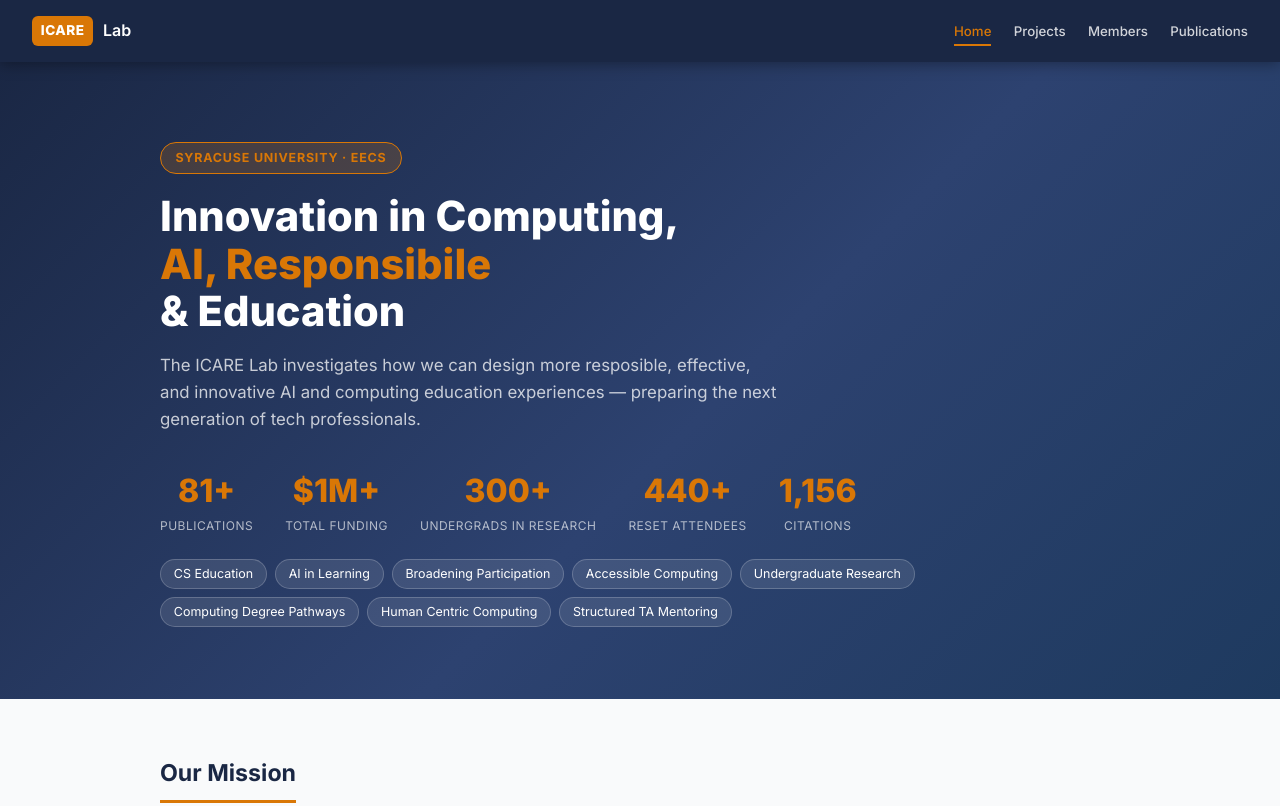
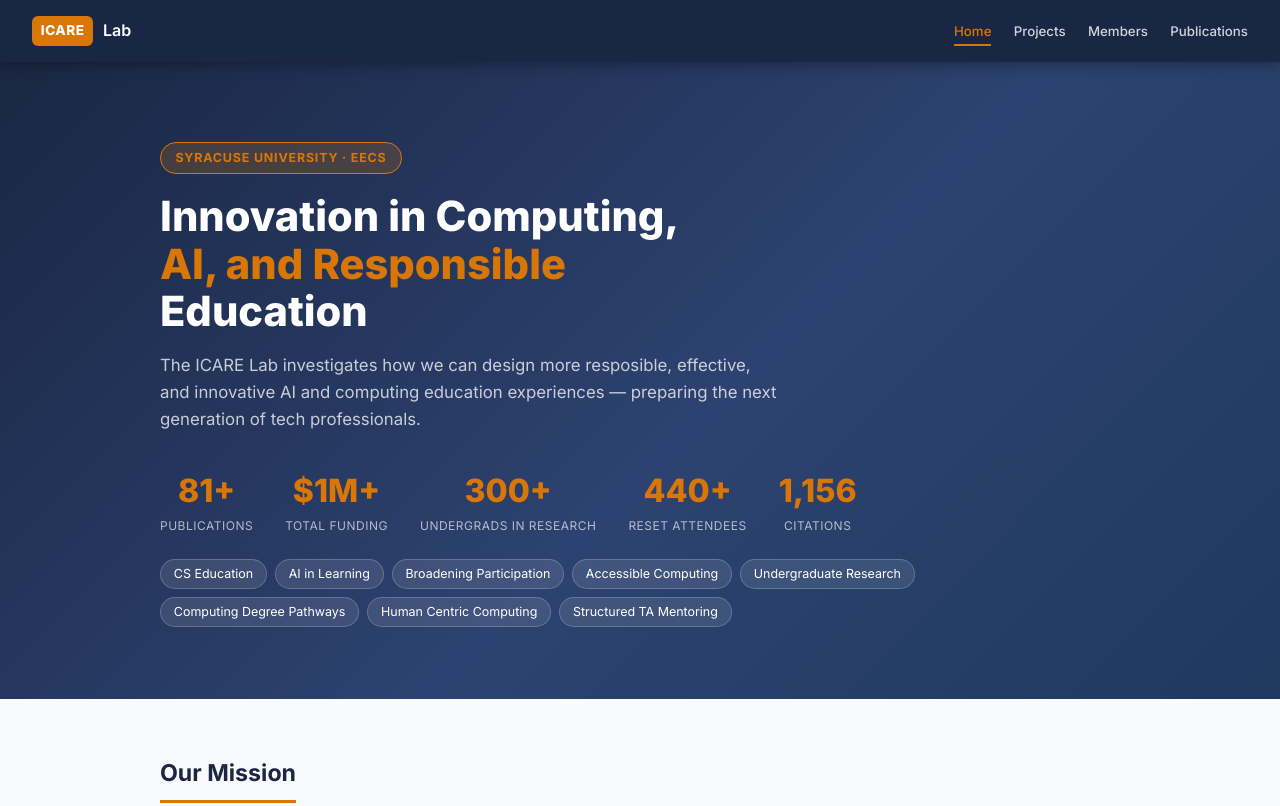
Before and after one commit to farahman/farahman.github.io, a plain HTML site: page icare-lab.html in a window 1280 px wide. Shown: the top 806 px of the page. Drawn offline with Linux system fonts and the light colour scheme.

Commit message:
Update icare-lab.html

```diff
--- a/icare-lab.html
+++ b/icare-lab.html
@@ -176,7 +176,7 @@
   <div class="hero">
     <div class="hero-inner">
       <div class="hero-eyebrow">Syracuse University · EECS</div>
-      <h1>Innovation in Computing,<br/><span>AI, Responsibile</span><br/>&amp; Education</h1>
+      <h1>Innovation in Computing,<br/><span>AI, and Responsible</span><br/>Education</h1>
       <p>The ICARE Lab investigates how we can design more resposible, effective, and innovative AI and computing education experiences —  preparing the next generation of tech professionals.</p>
       <div class="hero-meta">
         <div class="hero-meta-item"><div class="num">81+</div><div class="lbl">Publications</div></div>
```
